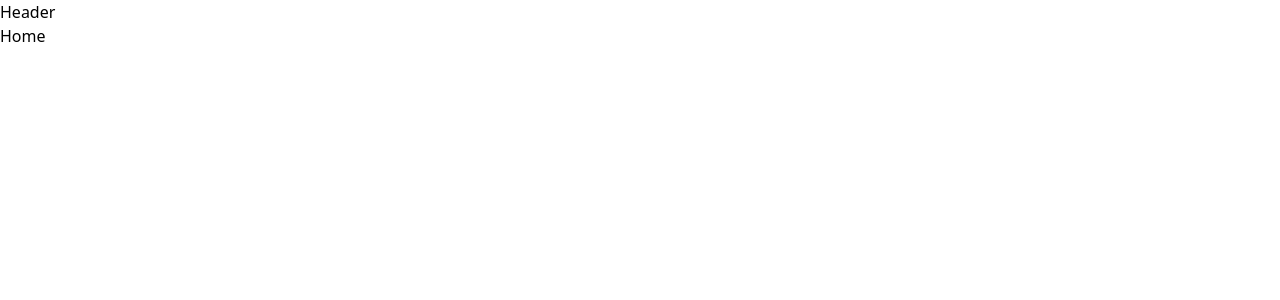
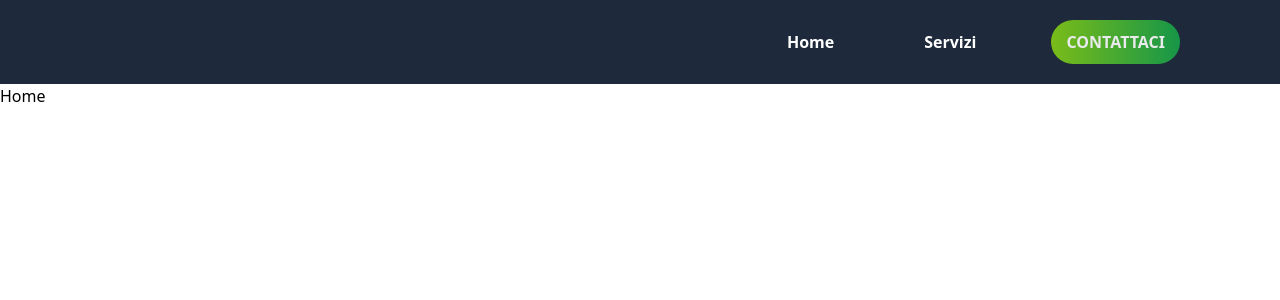
Before and after one commit to Favo02/preatoni-giardini, a React (Create React App) app: page / in a window 1280 px wide. Shown: the top 300 px of the page. Built offline with nearby package versions, Linux system fonts and the light colour scheme.

Commit message:
feat(components): add Header

```diff
--- /dev/null
+++ b/src/Components/Header.jsx
@@ -0,0 +1,35 @@
+import React from "react"
+import { Link, NavLink } from "react-router-dom"
+
+const Header = () => {
+
+  // NavLink styles
+  const link_css = "text-white font-bold no-underline my-[20px] mx-[30px] px-[15px] py-[10px] transition-all duration-700  rounded-3xl hover:ring-4 hover:ring-lime-500/30"
+  const active_css = "!underline underline-offset-8 decoration-2 decoration-lime-500"
+
+  const special_css = "text-white font-bold no-underline my-[20px] mx-[30px] mr-[100px] px-[15px] py-[10px] bg-gradient-to-r from-lime-500 to-green-600 rounded-3xl opacity-90 transition-all duration-700 hover:tracking-wider hover:opacity-100 hover:ring-4 hover:ring-lime-500/30"
+  const specialactive_css = "text-gray-200 font-bold no-underline my-[20px] mx-[30px] mr-[100px] px-[15px] py-[10px] bg-gradient-to-r from-lime-500 to-green-600 tracking-wider rounded-3xl ring-4 ring-lime-500/30"
+
+
+  return (
+    <div className="flex bg-slate-800 flex-row justify-between">
+      <div className="flex flex-row items-center">
+        <Link to="home">
+          <h1 style={{"filter": "drop-shadow(2px 1px black)"}} className="text-transparent font-bold text-2xl ml-[60px] bg-gradient-to-r from-lime-400 to-green-600 uppercase bg-clip-text">
+            <span className="inline-block mr-3 -skew-y-2">Preatoni</span>
+            <span className="inline-block -skew-y-2">Giardini</span>
+          </h1>
+        </Link>
+      </div>
+
+      <div className="flex flex-row justify-end">
+        <NavLink to="home" className={({ isActive }) => isActive ? `${link_css} ${active_css}` : link_css}>Home</NavLink>
+        <NavLink to="servizi" className={({ isActive }) => isActive ? `${active_css} ${link_css}` : link_css}>Servizi</NavLink>
+
+        <NavLink to="contatti" className={({ isActive }) => isActive ? specialactive_css : special_css}>CONTATTACI</NavLink>
+      </div>
+    </div>
+  )
+}
+
+export default Header
--- a/src/ContentWrapper.jsx
+++ b/src/ContentWrapper.jsx
@@ -1,10 +1,11 @@
 import React from "react"
 import { Outlet } from "react-router-dom"
+import Header from "./Components/Header"
 
 const ContentWrapper = () => {
   return (
     <>
-      <h1>Header</h1>
+      <Header />
       <Outlet />
     </>
   )
```
